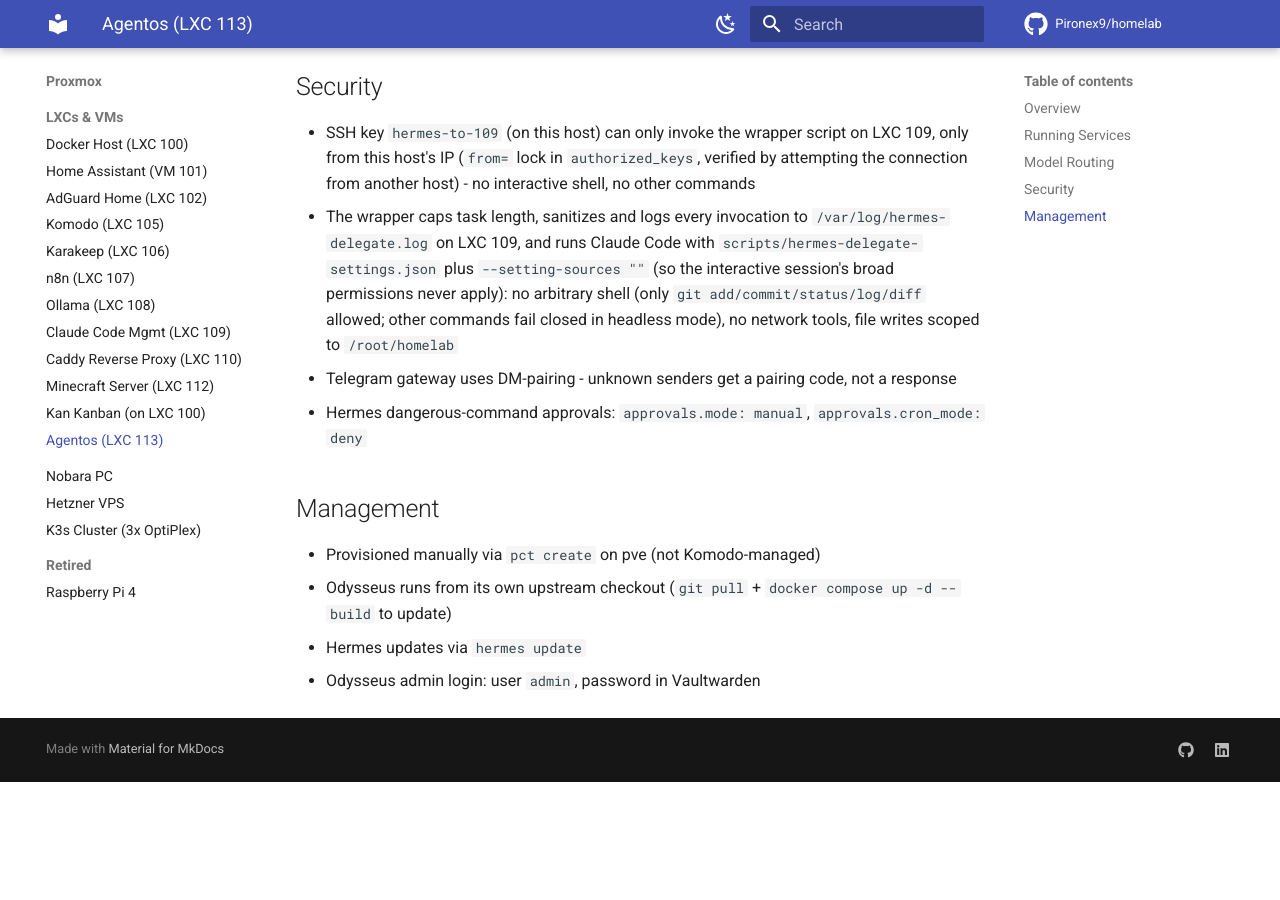
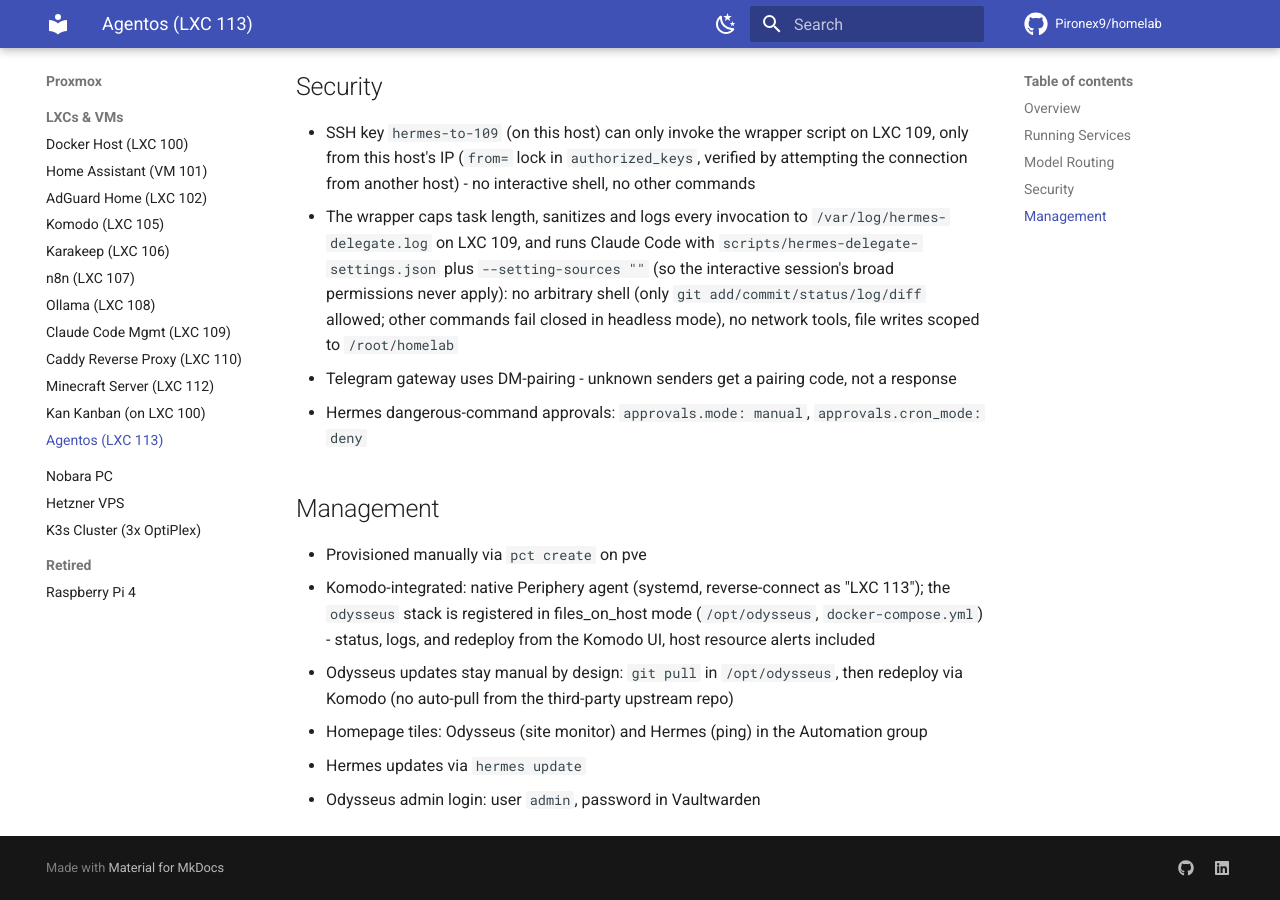
Before and after one commit to Pironex9/homelab, an MkDocs documentation site: the page built from docs/hosts/agentos.md, in a window 1280 px wide and 900 px high, scrolled down 1405 px. Built offline with MkDocs 1.6.1 and Material for MkDocs 9.7.7, drawn with Linux system fonts in a browser that asks for light colours; comment, search, counter and statistics services are not loaded; before the commit the page ends 2187 px from its top, so only the background shows below that.

Commit message:
docs(agentos): document Komodo periphery integration and homepage tiles

```diff
--- a/docs/hosts/agentos.md
+++ b/docs/hosts/agentos.md
@@ -50,7 +50,9 @@
 
 ## Management
 
-- Provisioned manually via `pct create` on pve (not Komodo-managed)
-- Odysseus runs from its own upstream checkout (`git pull` + `docker compose up -d --build` to update)
+- Provisioned manually via `pct create` on pve
+- Komodo-integrated: native Periphery agent (systemd, reverse-connect as "LXC 113"); the `odysseus` stack is registered in files_on_host mode (`/opt/odysseus`, `docker-compose.yml`) - status, logs, and redeploy from the Komodo UI, host resource alerts included
+- Odysseus updates stay manual by design: `git pull` in `/opt/odysseus`, then redeploy via Komodo (no auto-pull from the third-party upstream repo)
+- Homepage tiles: Odysseus (site monitor) and Hermes (ping) in the Automation group
 - Hermes updates via `hermes update`
 - Odysseus admin login: user `admin`, password in Vaultwarden
```
